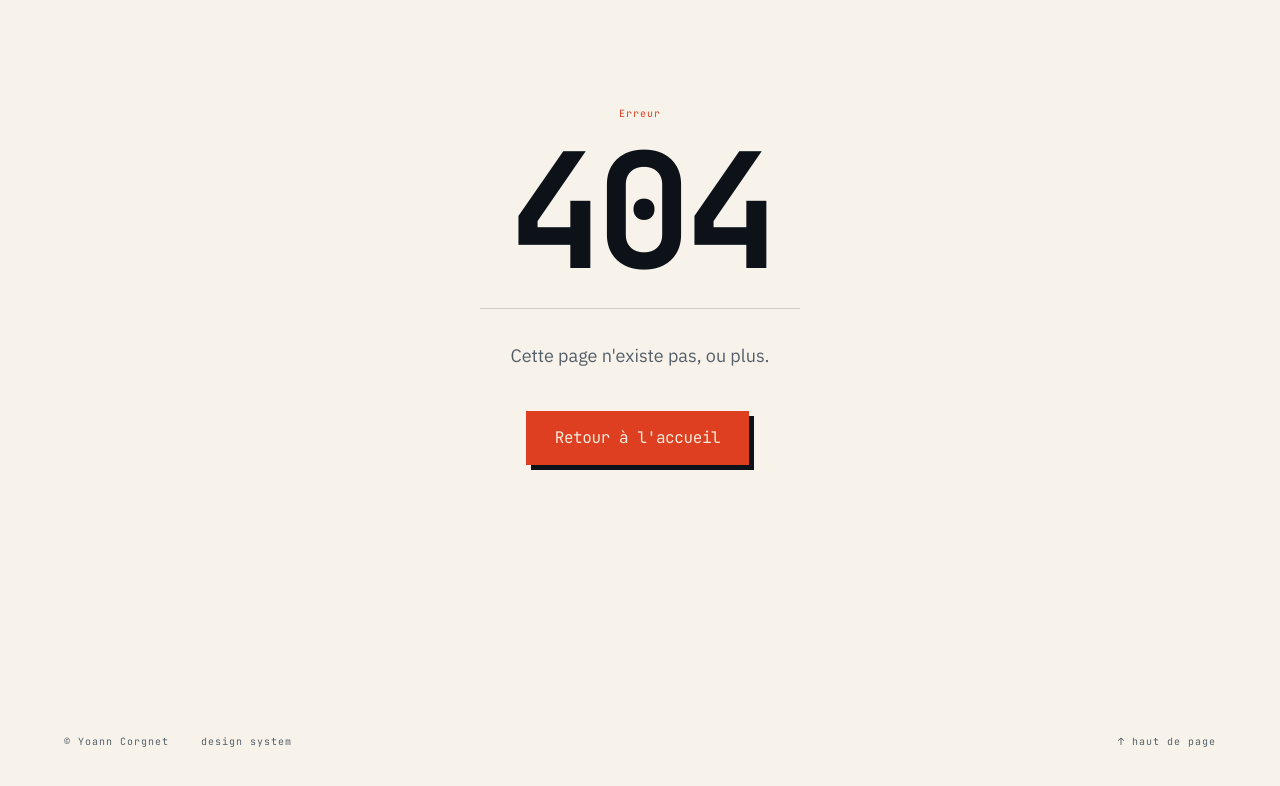
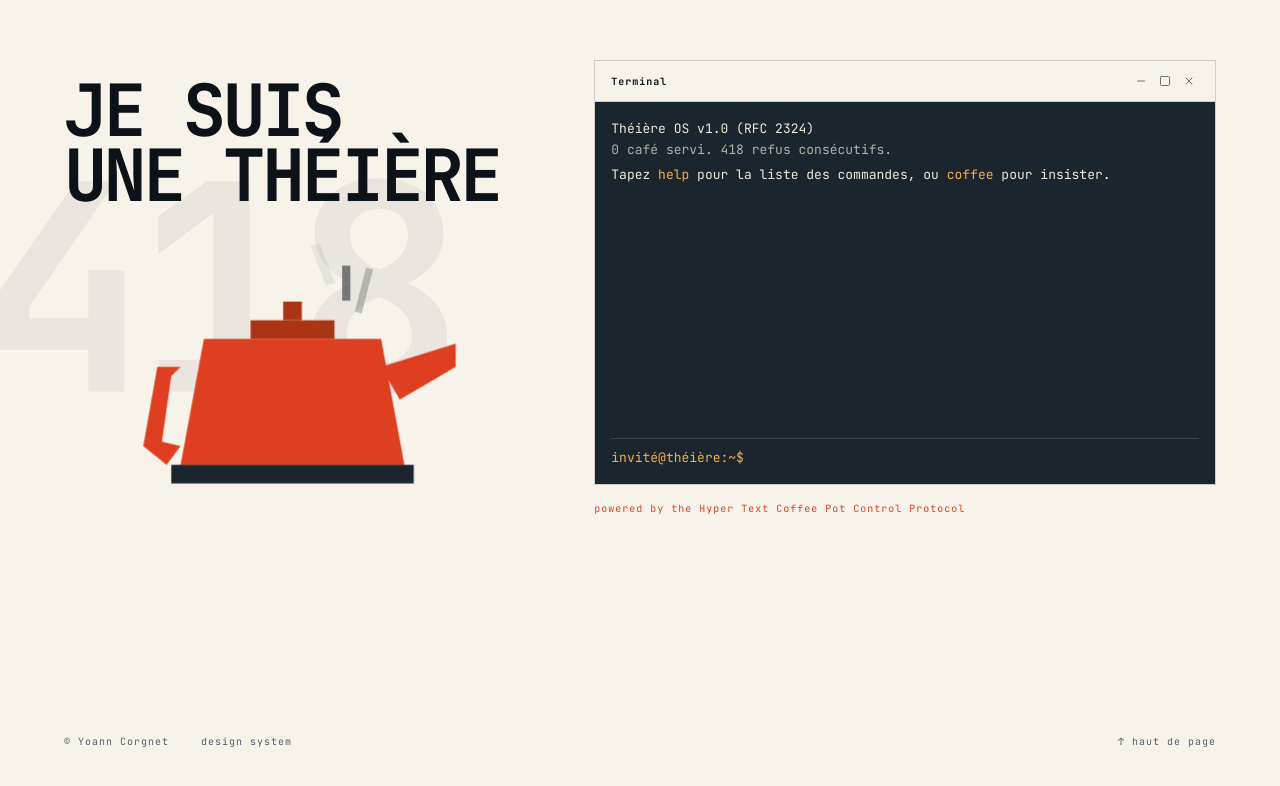
Before and after one commit to Yoann-CORGNET/portfolio, a Next.js app: page /teapot in a window 1280 px wide. Before the commit this address had no page. Shown: the part 112-898 px from the top of the page. Built offline with nearby package versions, Linux system fonts and the light colour scheme.

Commit message:
feat: add /teapot easter egg with a real 418 shell

```diff
--- /dev/null
+++ b/src/app/api/coffee/route.ts
@@ -0,0 +1,21 @@
+import { NextResponse } from "next/server";
+
+/**
+ * RFC 2324 (Hyper Text Coffee Pot Control Protocol). This server is a
+ * teapot; it never had coffee to give. Both verbs answer the same way, since
+ * refusing to brew isn't a side effect worth separating from reading it.
+ */
+function refuse() {
+  return NextResponse.json(
+    {
+      error: "I'm a teapot",
+      detail: "Ceci est une théière. Elle ne prépare pas de café.",
+      rfc: "RFC 2324 §2.3.2",
+      alternative: "/teapot",
+    },
+    { status: 418, statusText: "I'm a Teapot" },
+  );
+}
+
+export const GET = refuse;
+export const POST = refuse;
--- a/src/app/globals.css
+++ b/src/app/globals.css
@@ -201,3 +201,32 @@ html {
   );
   pointer-events: none;
 }
+
+/* Teapot steam: three strokes rise and fade on loop, staggered per-curl via
+   animation-delay at the call site so the wisp reads as continuous rather
+   than three lines ticking in lockstep. */
+@keyframes steam {
+  0% {
+    transform: translateY(0) scaleX(1);
+    opacity: 0;
+  }
+  15% {
+    opacity: 0.7;
+  }
+  100% {
+    transform: translateY(-14px) scaleX(1.4);
+    opacity: 0;
+  }
+}
+
+.animate-steam {
+  animation: steam 2.4s ease-out infinite;
+  transform-origin: center bottom;
+}
+
+@media (prefers-reduced-motion: reduce) {
+  .animate-steam {
+    animation: none;
+    opacity: 0.4;
+  }
+}
--- /dev/null
+++ b/src/app/teapot/_components/teapot-mark.tsx
@@ -0,0 +1,68 @@
+import { FLAT } from "@/lib/design/tokens";
+
+/**
+ * The system draws in flat blocks and hairlines, never curves, so the
+ * teapot is built the same way: straight-edged polygons, no rounded belly.
+ * Steam is the one thing allowed to drift, via `.animate-steam` in
+ * `globals.css`, staggered per stroke so the wisp reads as continuous.
+ */
+export function TeapotMark({ className }: Readonly<{ className?: string }>) {
+  return (
+    <svg
+      viewBox="0 0 200 110"
+      className={className}
+      role="img"
+      aria-label="Théière en aplats géométriques, avec de la vapeur qui s'échappe du bec"
+    >
+      <line
+        x1="118"
+        y1="30"
+        x2="118"
+        y2="18"
+        stroke={FLAT.ink}
+        strokeWidth="3"
+        strokeLinecap="square"
+        className="animate-steam"
+        style={{ animationDelay: "0s" }}
+      />
+      <line
+        x1="126"
+        y1="30"
+        x2="130"
+        y2="14"
+        stroke={FLAT.ink}
+        strokeWidth="3"
+        strokeLinecap="square"
+        className="animate-steam"
+        style={{ animationDelay: "0.6s" }}
+      />
+      <line
+        x1="110"
+        y1="30"
+        x2="106"
+        y2="16"
+        stroke={FLAT.ink}
+        strokeWidth="3"
+        strokeLinecap="square"
+        className="animate-steam"
+        style={{ animationDelay: "1.2s" }}
+      />
+
+      {/* Lid */}
+      <rect x="80" y="34" width="36" height="8" fill={FLAT.rust} />
+      <rect x="94" y="26" width="8" height="8" fill={FLAT.rust} />
+
+      {/* Body */}
+      <polygon points="60,42 136,42 146,96 50,96" fill={FLAT.vermillon} />
+
+      {/* Spout */}
+      <polygon points="136,54 168,44 168,54 144,68" fill={FLAT.vermillon} />
+
+      {/* Handle */}
+      <polygon points="50,54 40,54 34,88 44,96 50,88 42,86 46,58" fill={FLAT.vermillon} />
+
+      {/* Base */}
+      <rect x="46" y="96" width="104" height="8" fill={FLAT.charcoal} />
+    </svg>
+  );
+}
--- /dev/null
+++ b/src/app/teapot/_components/teapot-terminal.tsx
@@ -0,0 +1,30 @@
+"use client";
+
+import { Terminal } from "@/components/system";
+import { useShell } from "@/lib/shell/shell";
+import { coffee, whoami } from "../_shell/coffee";
+import { TEAPOT_DISK } from "../_shell/disk";
+import { MOTD } from "../_shell/motd";
+
+const BIN = [coffee, whoami];
+const ENV = { SHELL: "/bin/théière", TERM: "xterm-418" };
+
+/**
+ * The whole of the teapot's machine: a standard shell, told who it is and given
+ * the one command a standard shell has no reason to have. Everything else is
+ * inherited.
+ */
+export function TeapotTerminal() {
+  return (
+    <Terminal
+      {...useShell({
+        user: "invité",
+        hostname: "théière",
+        disk: TEAPOT_DISK,
+        bin: BIN,
+        motd: MOTD,
+        env: ENV,
+      })}
+    />
+  );
+}
--- /dev/null
+++ b/src/app/teapot/_shell/coffee.tsx
@@ -0,0 +1,46 @@
+import { FLAT } from "@/lib/design/tokens";
+import { type Program, err, ok } from "@/lib/shell/types";
+
+/**
+ * The one thing this machine does that a standard shell cannot. The 418 is not
+ * staged — the status line quotes the wire, not a string written here.
+ */
+export const coffee: Program = {
+  name: "coffee",
+  desc: "demander un café à la théière",
+  async run() {
+    const startedAt = performance.now();
+    try {
+      const response = await fetch("/api/coffee", { method: "POST" });
+      const body = await response.json();
+      const ms = Math.round(performance.now() - startedAt);
+
+      const banner = (
+        <>
+          <div>
+            HTTP/1.1{" "}
+            <span className="font-bold" style={{ color: FLAT.vermillon }}>
+              {response.status} {response.statusText || "I'm a Teapot"}
+            </span>{" "}
+            <span style={{ opacity: 0.5 }}>({ms} ms)</span>
+          </div>
+          <pre className="mt-1 whitespace-pre-wrap" style={{ opacity: 0.8 }}>
+            {JSON.stringify(body, null, 2)}
+          </pre>
+        </>
+      );
+
+      // `coffee; echo $?` should not report success.
+      return response.ok ? ok(banner) : err(banner, 1);
+    } catch {
+      return err("La requête n'est même pas arrivée jusqu'à la théière.");
+    }
+  },
+};
+
+/** Shadows the standard `whoami` the way an earlier `$PATH` entry would. */
+export const whoami: Program = {
+  name: "whoami",
+  desc: "votre identité ici",
+  run: () => ok("un·e curieux·se qui a tapé /teapot dans la barre d'adresse"),
+};
--- /dev/null
+++ b/src/app/teapot/_shell/disk.ts
@@ -0,0 +1,16 @@
+import { dir, file, homeDisk } from "@/lib/shell/vfs";
+
+/** The image only; `homeDisk` owns the skeleton so home cannot drift from `user`. */
+export const TEAPOT_DISK = homeDisk(
+  "invité",
+  {
+    "patience.txt": file("Ce fichier est vide. Comme votre café."),
+    the: dir({ "earl-grey.txt": file("Chaud. Toujours chaud.") }),
+    cafe: dir(),
+  },
+  {
+    etc: dir({
+      "rfc2324.txt": file("Hyper Text Coffee Pot Control Protocol. Voir la commande coffee."),
+    }),
+  },
+);
--- /dev/null
+++ b/src/app/teapot/_shell/motd.tsx
@@ -0,0 +1,13 @@
+import { CommandWord } from "@/components/system/terminal";
+
+/** What a login shell prints before the first prompt. */
+export const MOTD = (
+  <div>
+    <div>Théière OS v1.0 (RFC 2324)</div>
+    <div style={{ opacity: 0.7 }}>0 café servi. 418 refus consécutifs.</div>
+    <div className="mt-1">
+      Tapez <CommandWord>help</CommandWord> pour la liste des commandes, ou{" "}
+      <CommandWord>coffee</CommandWord> pour insister.
+    </div>
+  </div>
+);
--- /dev/null
+++ b/src/app/teapot/page.tsx
@@ -0,0 +1,37 @@
+import type { Metadata } from "next";
+import { Label, Watermark } from "@/components/system";
+import { TeapotMark } from "./_components/teapot-mark";
+import { TeapotTerminal } from "./_components/teapot-terminal";
+
+export const metadata: Metadata = {
+  title: "Erreur 418 (Je suis une théière)",
+  description: "Ceci est une théière. Elle ne prépare pas de café. RFC 2324.",
+};
+
+export default function TeapotPage() {
+  return (
+    <main className="relative flex min-h-screen items-center overflow-hidden bg-background px-6 py-24">
+      <Watermark opacity={0.05} className="text-foreground">
+        418
+      </Watermark>
+
+      <div className="relative z-10 mx-auto grid w-full max-w-6xl items-center gap-16 md:grid-cols-[0.9fr_1.2fr]">
+        <div className="text-center md:text-left">
+          <h1 className="text-[clamp(2.5rem,7vw,4.5rem)] font-bold leading-[0.9] tracking-tighter">
+            <span className="block">Je suis</span>
+            <span className="block">une théière</span>
+          </h1>
+
+          <TeapotMark className="mx-auto mt-8 h-auto w-full max-w-sm md:mx-0 md:max-w-none" />
+        </div>
+
+        <div className="flex flex-col items-center md:items-start">
+          <TeapotTerminal />
+          <Label tone="accent" className="mt-4">
+            powered by the Hyper Text Coffee Pot Control Protocol
+          </Label>
+        </div>
+      </div>
+    </main>
+  );
+}
```
